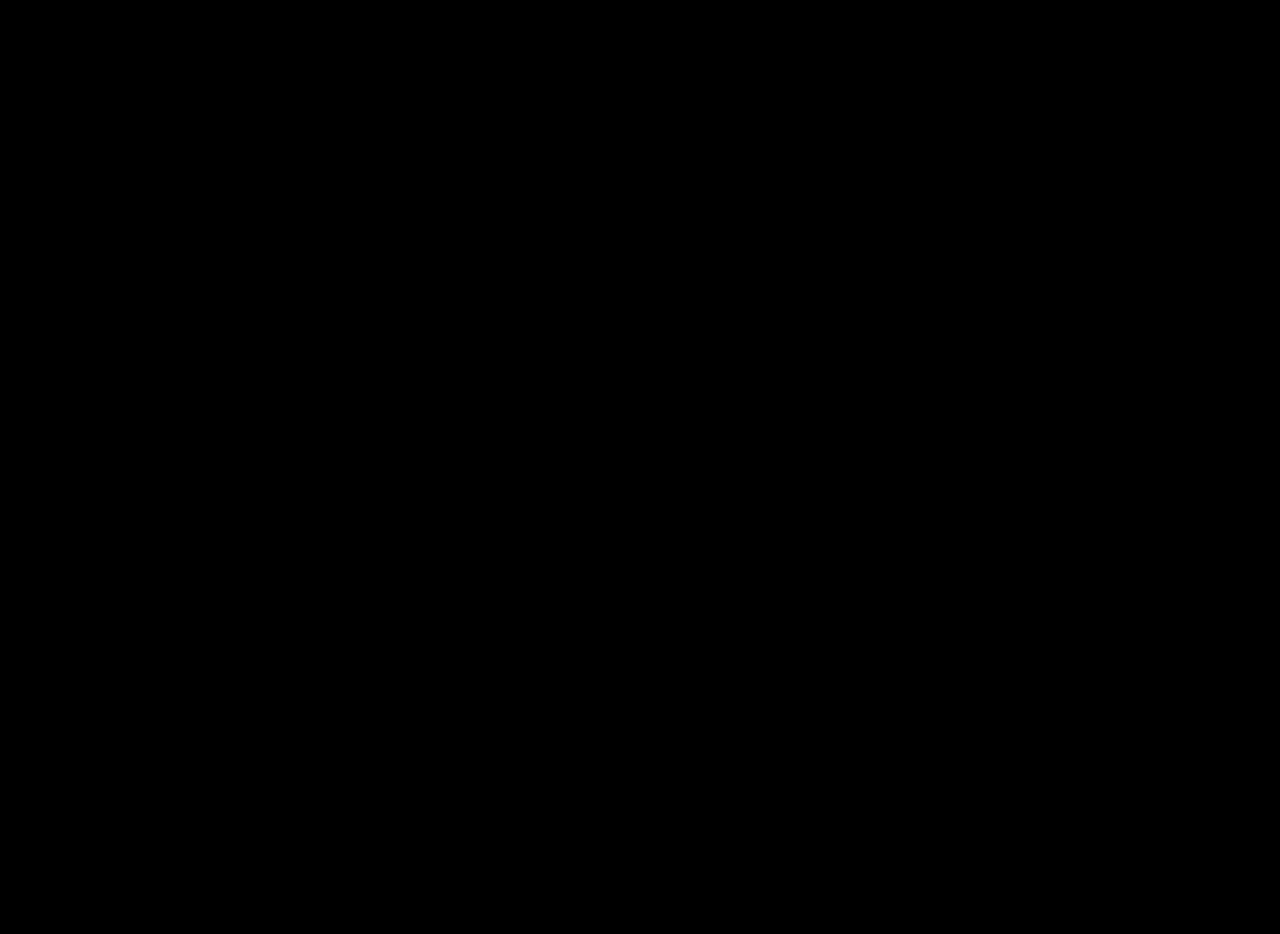
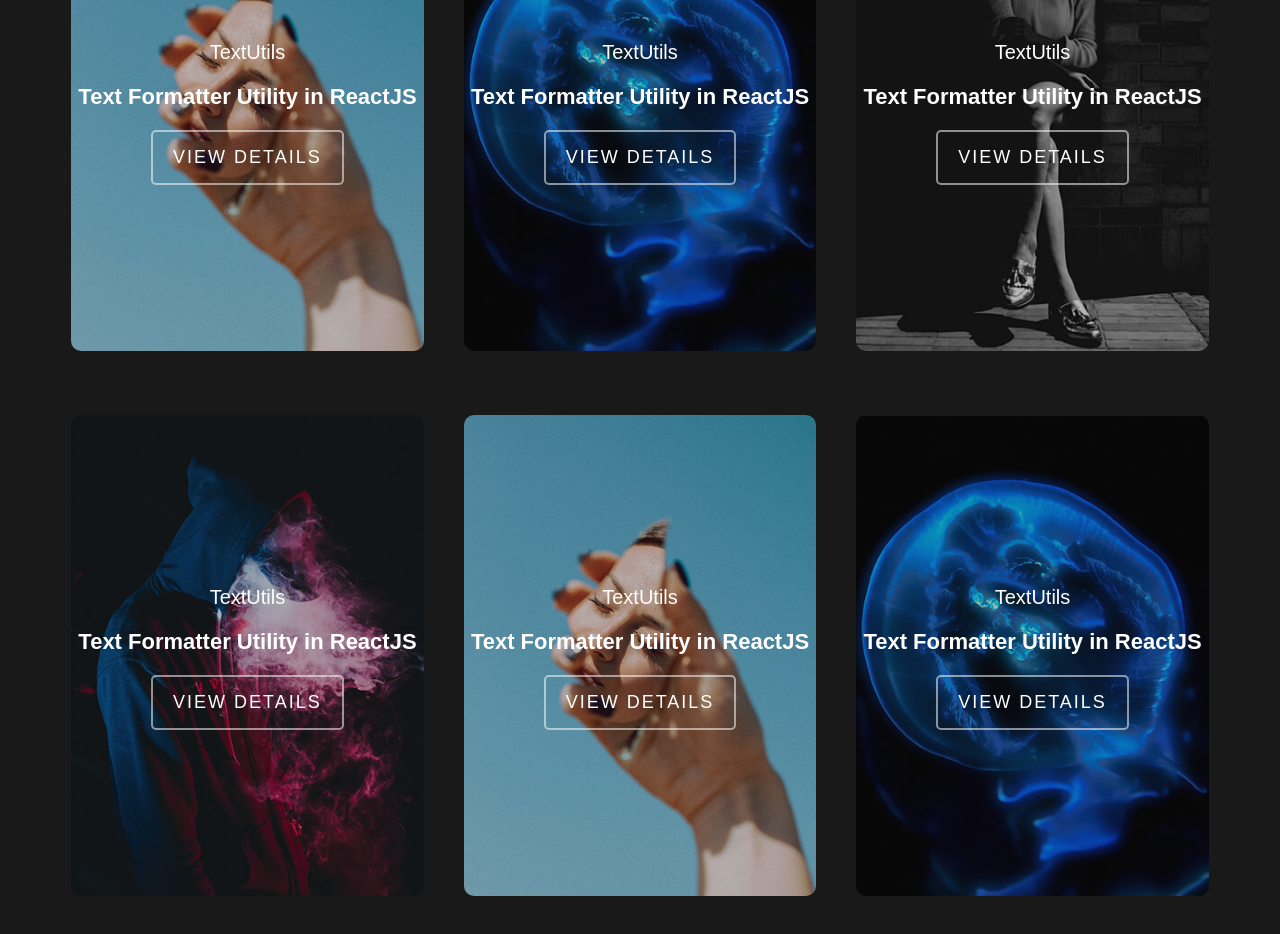
Before and after one commit to Kunal-Vijay/Kunal-Vijay.github.io, a React (Create React App) app: page / in a window 1280 px wide. Shown: the part 2660-3594 px from the top of the page. Before the commit the page ends 2290 px from the top, so only its background shows below. Built offline with nearby package versions, Linux system fonts and the light colour scheme.

Commit message:
project section

```diff
--- a/src/App.js
+++ b/src/App.js
@@ -2,6 +2,7 @@
 import Home from './Home';
 import About from './About';
 import Services from './Services';
+import Project from './Project';
 
 function App() {
   return (
@@ -9,6 +10,7 @@
       <Home />
       <About />
       <Services />
+      <Project/>
     </div>
   );
 }
--- /dev/null
+++ b/src/Project.css
@@ -0,0 +1,100 @@
+.project {
+  background-color: #191919;
+}
+
+img.project__img {
+  border-radius: 10px;
+  width: 100%;
+  object-fit: cover;
+  transition: 0.4s;
+  opacity: 0.7;
+  position: relative;
+}
+
+img.project__img::after {
+  content: "";
+  width: 100%;
+  height: 100%;
+  background-color: #000;
+  z-index: 1;
+  opacity: 1;
+}
+
+.mask__effect {
+  width: 100%;
+  height: 100%;
+  position: absolute;
+  top: 0;
+  left: 0;
+  background-color: #f9004d;
+  border-radius: 10px;
+  transition: 0.4s;
+  opacity: 0.3;
+  display: none;
+}
+
+.project__box:hover .mask__effect {
+  display: inline;
+  transform: scale(1.1);
+}
+
+.project__box:hover img.project__img {
+  transform: scale(1.1);
+}
+
+.project__meta.absolute {
+  top: 0%;
+  left: 0%;
+  display: flex;
+  height: 100%;
+  align-items: center;
+  justify-content: center;
+  flex-direction: column;
+  flex-wrap: wrap;
+  border-radius: 10px;
+  width: 100%;
+}
+
+h5.project__text {
+  font-weight: 400;
+  font-size: 20px;
+  padding-bottom: 20px;
+}
+
+h4.project__text {
+  font-size: 22px;
+  font-family: Poppins, sans-serif;
+  font-weight: 700;
+  padding-bottom: 20px;
+}
+
+a.project__btn {
+  padding: 12px, 35px;
+  border: 2px solid #ffffff87;
+  border-radius: 5px;
+  transition: 0.4s ease;
+}
+
+a.project__btn:hover {
+  background-color: #f9004d;
+  border: 2px solid #f9004d;
+}
+
+.project__btn {
+  padding: 15px 20px;
+  font-size: 18px;
+  font-weight: 500;
+  border-radius: 5px;
+  background-color: none;
+  border: 2px solid white;
+  color: #fff!important;
+  text-transform: uppercase;
+  letter-spacing: 2px;
+  transition: 0.4s all ease;
+}
+
+.project__btn:hover {
+    border: 2px solid #f9004d;
+    color: #fff !important;
+    background-color: #ffffff;
+}
--- /dev/null
+++ b/src/Project.js
@@ -0,0 +1,116 @@
+import React from 'react';
+import "./App.css";
+import "./Project.css";
+import Project1 from "./img/portfolio-1.jpg";
+import Project2 from "./img/portfolio-2.jpg";
+import Project3 from "./img/portfolio-3.jpg";
+import Project4 from "./img/portfolio-4.jpg";
+
+function Project() {
+    return (
+        <div className="project component__space">
+            <div className="heading">
+                <h1 className="heading">My Latest Projects</h1>
+                <p className='heading p__color'>This is the list of Projects that I made or worked on</p>
+            </div>
+            <div className="container">
+                <div className="row">
+
+                    <div className="col__3">
+                        <div className="project__box pointer relative">
+                            <div className="project__box__img pointer relative">
+                                <div className="project__img__box">
+                                    <img src={Project1} alt="Project-1-img" className='project__img' />
+                                </div>
+                                <div className="mask__effect"> </div>
+                            </div>
+                            <div className="project__meta absolute">
+                                <h5 className="project__text">TextUtils</h5>
+                                <h4 className="project__text">Text Formatter Utility in ReactJS</h4>
+                                <a href="#link1" className='project__btn'>View Details</a>
+                            </div>
+                        </div>
+                    </div>
+                    <div className="col__3">
+                        <div className="project__box pointer relative">
+                            <div className="project__box__img pointer relative">
+                                <div className="project__img__box">
+                                    <img src={Project2} alt="Project-1-img" className='project__img' />
+                                </div>
+                                <div className="mask__effect"> </div>
+                            </div>
+                            <div className="project__meta absolute">
+                                <h5 className="project__text">TextUtils</h5>
+                                <h4 className="project__text">Text Formatter Utility in ReactJS</h4>
+                                <a href="#link1" className='project__btn'>View Details</a>
+                            </div>
+                        </div>
+                    </div>
+                    <div className="col__3">
+                        <div className="project__box pointer relative">
+                            <div className="project__box__img pointer relative">
+                                <div className="project__img__box">
+                                    <img src={Project3} alt="Project-1-img" className='project__img' />
+                                </div>
+                                <div className="mask__effect"> </div>
+                            </div>
+                            <div className="project__meta absolute">
+                                <h5 className="project__text">TextUtils</h5>
+                                <h4 className="project__text">Text Formatter Utility in ReactJS</h4>
+                                <a href="#link1" className='project__btn'>View Details</a>
+                            </div>
+                        </div>
+                    </div>
+                    <div className="col__3">
+                        <div className="project__box pointer relative">
+                            <div className="project__box__img pointer relative">
+                                <div className="project__img__box">
+                                    <img src={Project4} alt="Project-1-img" className='project__img' />
+                                </div>
+                                <div className="mask__effect"> </div>
+                            </div>
+                            <div className="project__meta absolute">
+                                <h5 className="project__text">TextUtils</h5>
+                                <h4 className="project__text">Text Formatter Utility in ReactJS</h4>
+                                <a href="#link1" className='project__btn'>View Details</a>
+                            </div>
+                        </div>
+                    </div>
+                    <div className="col__3">
+                        <div className="project__box pointer relative">
+                            <div className="project__box__img pointer relative">
+                                <div className="project__img__box">
+                                    <img src={Project1} alt="Project-1-img" className='project__img' />
+                                </div>
+                                <div className="mask__effect"> </div>
+                            </div>
+                            <div className="project__meta absolute">
+                                <h5 className="project__text">TextUtils</h5>
+                                <h4 className="project__text">Text Formatter Utility in ReactJS</h4>
+                                <a href="#link1" className='project__btn'>View Details</a>
+                            </div>
+                        </div>
+                    </div>
+                    <div className="col__3">
+                        <div className="project__box pointer relative">
+                            <div className="project__box__img pointer relative">
+                                <div className="project__img__box">
+                                    <img src={Project2} alt="Project-1-img" className='project__img' />
+                                </div>
+                                <div className="mask__effect"> </div>
+                            </div>
+                            <div className="project__meta absolute">
+                                <h5 className="project__text">TextUtils</h5>
+                                <h4 className="project__text">Text Formatter Utility in ReactJS</h4>
+                                <a href="#link1" className='project__btn'>View Details</a>
+                            </div>
+                        </div>
+                    </div>
+
+                </div>
+            </div>
+        </div>
+    )
+}
+
+export default Project;
```
